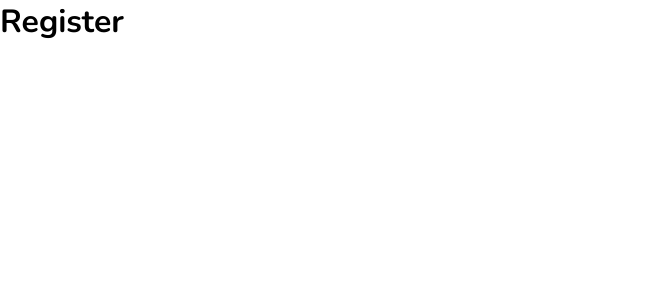
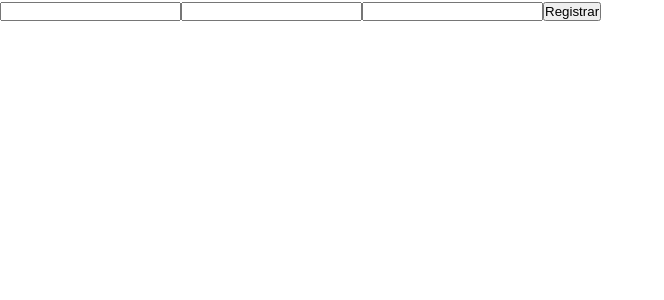
Before and after one commit to mauriciohike/phone-book, a React (Create React App) app: page /register in a window 1280 px wide. Shown: the top 300 px of the page, without its empty margins (0-664 px from the left). Built offline with nearby package versions, Linux system fonts and the light colour scheme; the HTML template or start-up script is replaced by a standard one.

Commit message:
feature: register form validation

```diff
--- a/package.json
+++ b/package.json
@@ -10,6 +10,7 @@
     "react-dom": "^16.12.0",
     "react-router-dom": "^5.1.2",
     "react-scripts": "3.3.0",
+    "react-toastify": "^5.5.0",
     "styled-components": "^4.4.1",
     "uuid": "^3.3.3"
   },
--- a/src/App.js
+++ b/src/App.js
@@ -4,6 +4,7 @@ import Routes from './router';
 import GlobalStyle from './styles/global';
 import UserContextProvider from './contexts/UserContext';
 import UserListContextProvider from './contexts/UserListContext';
+import { ToastContainer } from 'react-toastify';
 
 function App() {
   return (
@@ -11,6 +12,7 @@ function App() {
       <UserListContextProvider>
         <UserContextProvider>
           <GlobalStyle/>
+          <ToastContainer autoClose={3000}/>
           <Routes/>
         </UserContextProvider>
       </UserListContextProvider>
--- a/src/contexts/UserContext.js
+++ b/src/contexts/UserContext.js
@@ -1,14 +1,14 @@
-import React, { createContext, useState} from 'react';
+import React, { createContext, useReducer} from 'react';
+import { userReducer } from '../reducers/userReducer';
 
 export const UserContext = createContext();
 
 const UserContextProvider = (props) =>{
 
-  const [isLoggedIn] = useState(false);
-  const [user] = useState({})
+  const [user, dispatch] = useReducer(userReducer, {});
 
   return(
-    <UserContext.Provider value={{isLoggedIn, user}}>
+    <UserContext.Provider value={{user, dispatch}}>
       {props.children}
     </UserContext.Provider>
   );
--- a/src/contexts/UserListContext.js
+++ b/src/contexts/UserListContext.js
@@ -1,25 +1,21 @@
-import React, { createContext, useState} from 'react';
-import uuid from 'uuid/v1';
+import React, { createContext, useReducer} from 'react';
+import { userListReducer } from '../reducers/userListReducer';
 
 export const UserListContext = createContext();
 
 const UserListContextProvider = (props) =>{
 
-    const [userList, setUserList] = useState([
+    const [userList, dispatch] = useReducer(userListReducer, [
         {
             id: 1,
-            name: 'Mauricio',
-            email: 'mauriciorenanvs@gmail.com' ,
-            password: '1234'
-        }
+            name: 'Admin',
+            email: 'admin@admin',
+            password: 'Admin'
+         }
     ]);
 
-    const addUser = (name, email, password) =>{
-        setUserList([...userList, {id: uuid(), name, email, password}])
-    }
-
     return(
-        <UserListContext.Provider value={{userList, addUser}}>
+        <UserListContext.Provider value={{userList, dispatch}}>
             { props.children }
         </UserListContext.Provider>
     )
--- a/src/pages/Home/index.js
+++ b/src/pages/Home/index.js
@@ -3,13 +3,13 @@ import { UserContext } from '../../contexts/UserContext';
 import { UserListContext } from '../../contexts/UserListContext';
 
 const Home = () => {
-  const { isLoggedIn } = useContext(UserContext);
+  const { user } = useContext(UserContext);
   const { userList } = useContext(UserListContext);
 
   console.log(userList);
   return (
     <>
-      <h1>{ isLoggedIn ? 'Você está logado!' : 'Logue agora =)' }</h1>
+      <h1>{ user.name ? `Olá ${user.name}` : 'Logue agora =)' }</h1>
       <ul>
         {userList.map(user =>{
           return(
--- a/src/pages/Login/index.js
+++ b/src/pages/Login/index.js
@@ -1,9 +1,31 @@
-import React from 'react';
+import React, { useContext, useEffect } from 'react';
+import { UserContext } from '../../contexts/UserContext';
 
- import { Title } from './styles';
+import { Title } from './styles';
 
-export default function Login() {
+
+const Login = ({ history }) => {
+
+  const { user, dispatch } = useContext(UserContext)
+
+  const authUser = () =>{
+    dispatch({
+      type: 'SET_USER',
+      user: {
+        name: 'Mauricio'
+      }
+    })
+  }
+
+  useEffect(() =>{
+    setTimeout(() =>{
+      user.name && history.push('/')
+    }, 1500)
+  });
+
   return (
-    <Title>Login</Title>
+    <Title onClick={authUser}>Login</Title>
   );
 }
+
+export default Login;
--- a/src/pages/Register/index.js
+++ b/src/pages/Register/index.js
@@ -1,9 +1,84 @@
-import React from 'react';
+import React, { useContext, useState } from 'react';
+import { UserListContext } from '../../contexts/UserListContext';
 
-// import { Container } from './styles';
+import uuid from 'uuid';
+import { toast } from 'react-toastify';
 
-export default function Register() {
+
+const Register = ({history}) => {
+
+  const { userList, dispatch } = useContext(UserListContext);
+
+  const [ name, setName ] = useState('');
+  const [ email, setEmail] = useState('');
+  const [ password, setPassword ] = useState('');
+
+  const handleSubmit = (e) =>{
+
+    e.preventDefault();
+
+    if(name && email && password){
+
+      const userExist = userList.find(user => user.email === email);
+
+      if(!userExist){
+        dispatch({
+          type: 'ADD_USER',
+          user: {id: uuid(), name, email, password}
+        });
+        toast.success('Cadastrado com sucesso!');
+
+        resetForm();
+        redirect();
+
+      }else{
+        toast.error('E-mail já cadastrado');
+        resetForm();
+      }
+    }else{
+      toast.warn('Preencha todas as infos!')
+    }
+  }
+
+  const resetForm = () =>{
+    setName('');
+    setEmail('');
+    setPassword('');
+  }
+
+  const redirect = () =>{
+    setTimeout(() =>{
+      history.push('/login')
+    }, 1500)
+  }
+
   return (
-    <h1>Register</h1>
+    <form onSubmit={handleSubmit}>
+
+      <input
+        type="text"
+        name="name"
+        value={name}
+        onChange={(e) => setName(e.target.value)}
+        />
+
+      <input
+        type="email"
+        value={email}
+        name="email"
+        onChange={(e) => setEmail(e.target.value)}
+        />
+
+      <input
+        type="password"
+        name="password"
+        value={password}
+        onChange={(e) => setPassword(e.target.value)}
+        />
+      <input type="submit" value="Registrar"/>
+
+    </form>
   );
 }
+
+export default Register;
--- /dev/null
+++ b/src/reducers/userListReducer.js
@@ -0,0 +1,15 @@
+export const userListReducer = (state, action) =>{
+    switch(action.type){
+        case 'ADD_USER':
+            const {id, name, email, password} = action.user;
+
+            return [...state, {
+                id,
+                name,
+                email,
+                password
+            }]
+        default:
+            return state
+    }
+}
--- /dev/null
+++ b/src/reducers/userReducer.js
@@ -0,0 +1,8 @@
+export const userReducer = (state, action) =>{
+    switch(action.type){
+        case 'SET_USER':
+            return action.user
+        default:
+            return state
+    }
+}
--- a/src/styles/global.js
+++ b/src/styles/global.js
@@ -1,4 +1,5 @@
 import { createGlobalStyle } from 'styled-components';
+import 'react-toastify/dist/ReactToastify.css';
 
 export default createGlobalStyle`
   *{
```
Also changed, not shown: src/pages/Register/styles.js (added), 1 other file (tests, documents, lock files or other folders).
